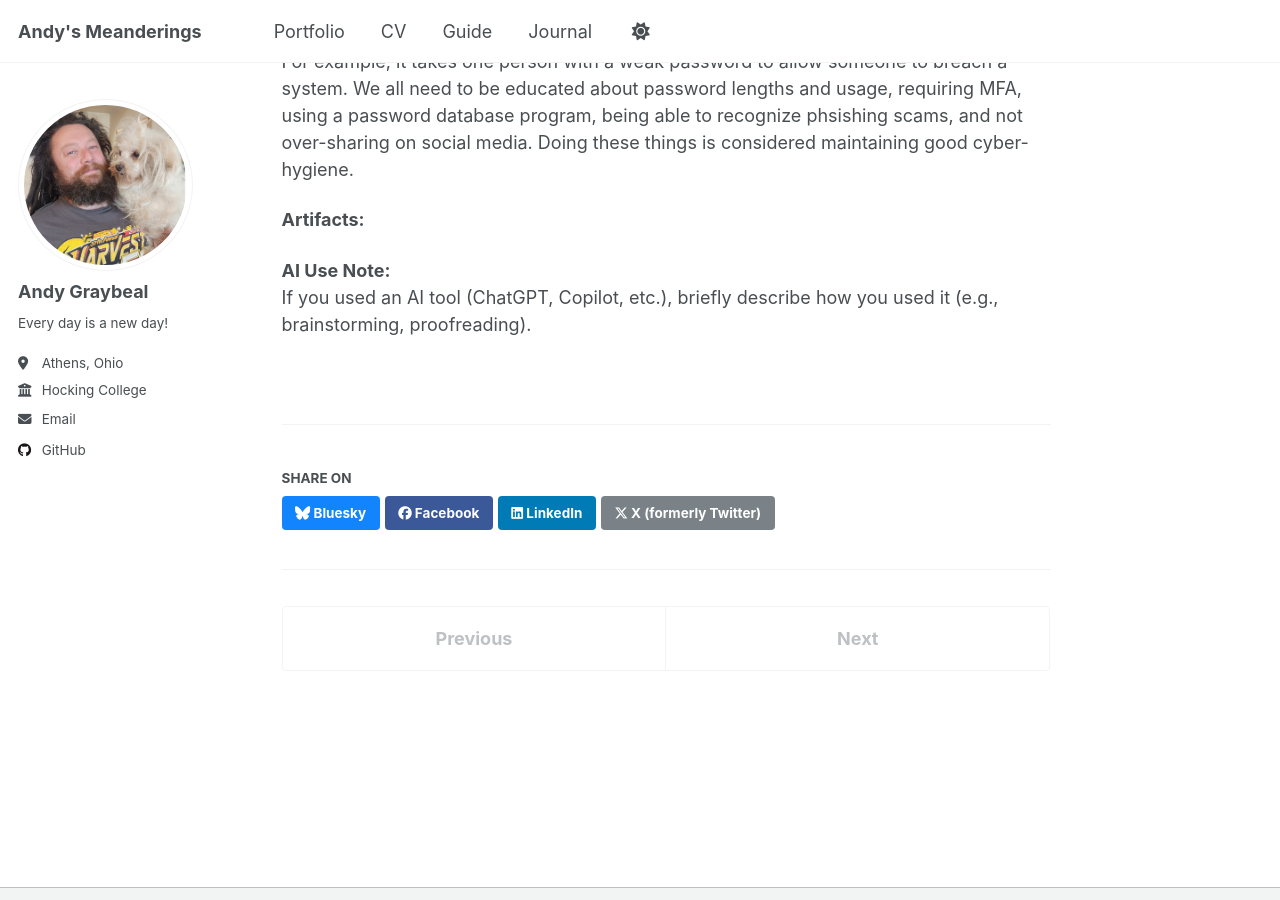
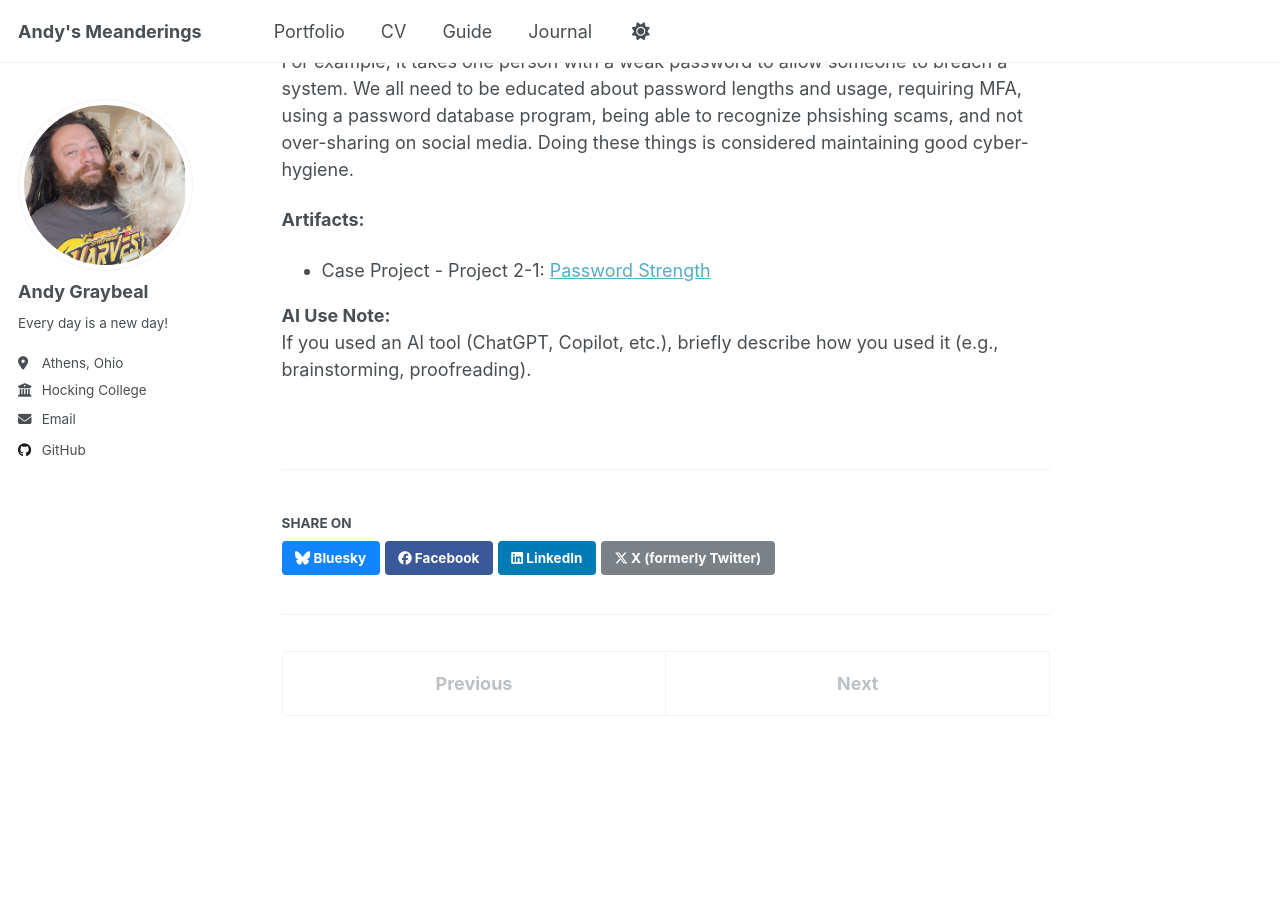
Before and after one commit to andy-graybeal/andy-graybeal.github.io, a Jekyll site: the page built from _portfolio/cybr-1100-security-awareness.md, in a window 1280 px wide and 900 px high, scrolled down 5245 px. Built offline with Jekyll 4.4.1, drawn with Linux system fonts in a browser that asks for light colours; a script that is not in the unit is left out.

Commit message:
Update cybr-1100-security-awareness.md

```diff
--- a/_portfolio/cybr-1100-security-awareness.md
+++ b/_portfolio/cybr-1100-security-awareness.md
@@ -38,8 +38,7 @@ Other than to make sure I had access and the introductory questions asked by Cha
 We read about how cybersecurity is a responsibility that falls on each individual person.  For example, it takes one person with a weak password to allow someone to breach a system.  We all need to be educated about password lengths and usage, requiring MFA, using a password database program, being able to recognize phsishing scams, and not over-sharing on social media.  Doing these things is considered maintaining good cyber-hygiene.
 
 **Artifacts:**
-
-
+- Case Project - Project 2-1: [Password Strength](/files/CYBR-1100/Week_02-Case_Project_2-1-Andy_Graybeal.pdf)
 
 
 **AI Use Note:**
```
